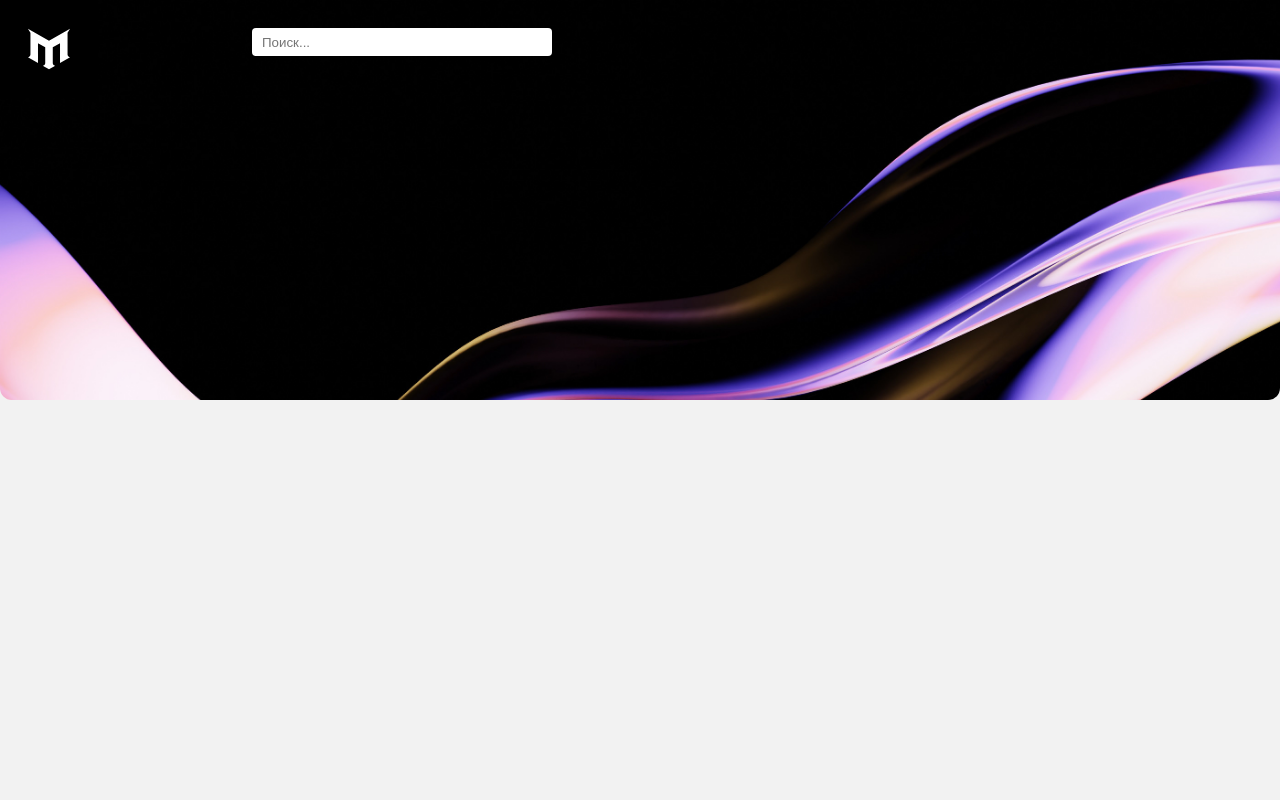
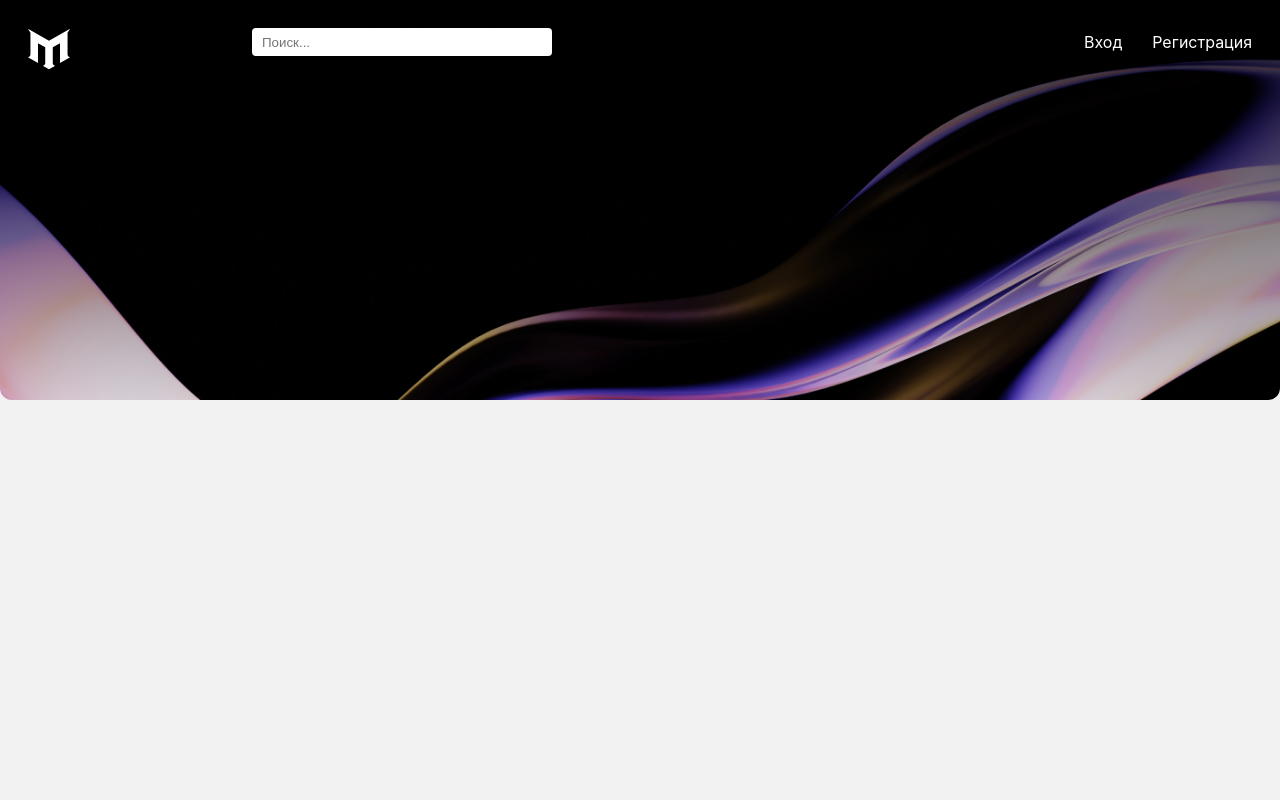
Before and after one commit to Feelcover/MarkTech-frontend, a React (Vite) app: page / in a window 1280 px wide. Shown: the top 800 px of the page. Built offline with nearby package versions, Linux system fonts and the light colour scheme.

Commit message:
подключить react-router

```diff
--- a/package.json
+++ b/package.json
@@ -12,6 +12,7 @@
   "dependencies": {
     "react": "^18.2.0",
     "react-dom": "^18.2.0",
+    "react-router-dom": "^6.21.3",
     "sass": "^1.69.7"
   },
   "devDependencies": {
--- a/src/components/App/App.module.css
+++ /dev/null
@@ -1,4 +0,0 @@
-.app{
-    width: 100%;
-    height: 100%;
-}
--- a/src/components/App/App.tsx
+++ b/src/components/App/App.tsx
@@ -1,14 +1,12 @@
-import styles from "./App.module.css"
 import Layout from '../../layouts/Layout'
+import { Route, Routes } from "react-router-dom"
 
 function App() {
 
   return (
-   <div className={styles.app}>
-    <Layout>
-
-    </Layout>
-   </div>
+    <Routes>
+    <Route path="/" element={<Layout/>}/>
+   </Routes>
   )
 }
 
--- a/src/components/Header/Header.module.scss
+++ b/src/components/Header/Header.module.scss
@@ -1,7 +1,11 @@
 .header {
   padding: 0 28px 0 0;
   box-sizing: border-box;
-  background-image: url(../../images/banner.jpg);
+  background:
+  linear-gradient(
+    rgba(0, 0, 0, 0.85),
+    rgba(0, 0, 0, 0.15)
+  ),url(../../images/banner.jpg);
   background-size: cover;
   min-height: 400px;
   border-radius: 0 0 12px 12px;
@@ -9,6 +13,7 @@
   display: flex;
   align-items: flex-start;
   justify-content: space-between;
+
 
   .logoContainer {
     .logo{
@@ -44,6 +49,9 @@
       border: none;
       border-radius: 4px;
     transition: all 0.4s ease-in-out;
+    &:focus{
+      outline: none;
+    }
 
 
       @media screen and (max-width: 1100px) {
--- a/src/components/Header/Header.tsx
+++ b/src/components/Header/Header.tsx
@@ -1,3 +1,4 @@
+import { Link } from 'react-router-dom'
 import styles from './Header.module.scss'
 
 const Header = () => {
@@ -9,8 +10,8 @@ const Header = () => {
       <div className={styles.menuContainer}>
       <input className={styles.search} type="text" placeholder='Поиск...'/>
         <nav className={styles.menu}>
-          <div className={styles.menu__item}>Вход</div>
-          <div className={styles.menu__item}>Регистрация</div>
+          <Link className={styles.menu__item} to='/'>Вход</Link>
+          <Link className={styles.menu__item} to='/'>Регистрация</Link>
         </nav>
       </div>
     </header>
--- a/src/index.css
+++ b/src/index.css
@@ -14,3 +14,7 @@
 body{
   margin: 0;
 }
+a{
+  text-decoration: none;
+  color: #ffffff;
+}
--- a/src/main.tsx
+++ b/src/main.tsx
@@ -1,7 +1,10 @@
 import ReactDOM from 'react-dom/client'
 import App from './components/App/App.tsx'
 import './index.css'
+import { BrowserRouter } from 'react-router-dom'
 
 ReactDOM.createRoot(document.getElementById('root')!).render(
+    <BrowserRouter>
     <App />
+    </BrowserRouter>
 )
```
Also changed, not shown: 1 other file (tests, documents, lock files or other folders).
